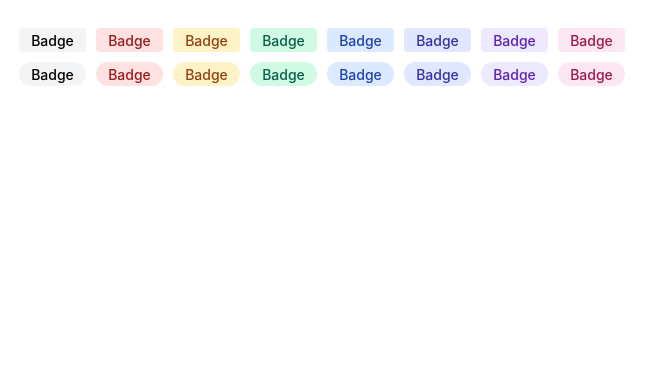
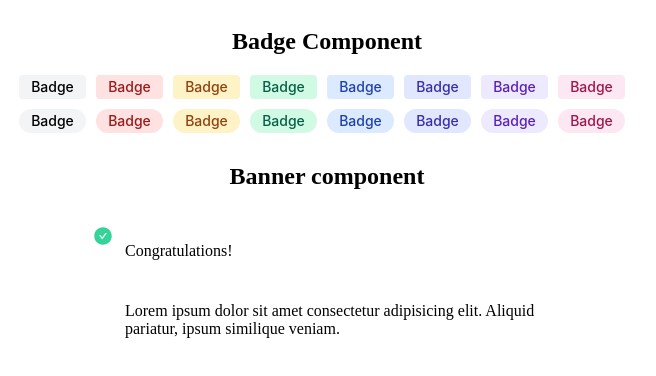
Before and after one commit to Shanmukh459/ComponentLibrary, a React (Vite) app: page / in a window 1280 px wide. Shown: the top 376 px of the page, without its empty margins (313-969 px from the left). Built offline with nearby package versions, Linux system fonts and the light colour scheme.

Commit message:
banner basic code

```diff
--- a/package.json
+++ b/package.json
@@ -12,7 +12,8 @@
   "dependencies": {
     "classnames": "^2.3.2",
     "react": "^18.2.0",
-    "react-dom": "^18.2.0"
+    "react-dom": "^18.2.0",
+    "react-icons": "^4.11.0"
   },
   "devDependencies": {
     "@types/react": "^18.2.15",
--- a/src/App.jsx
+++ b/src/App.jsx
@@ -1,11 +1,15 @@
 import React from "react"
-import Badge from "./components/Badge"
+import Badge from "./components/Badge/Badge"
+import Banner from "./components/Banner/Banner"
+import {AiFillCheckCircle} from "react-icons/ai"
 import "./app.css"
 
 export default function App() {
   return (
     <main>
       <section>
+        <h2>Badge Component</h2>
+        <div className="badge-button">
           <Badge shape="square" clr="gray">Badge</Badge>
           <Badge shape="square" clr="red">Badge</Badge>
           <Badge shape="square" clr="yellow">Badge</Badge>
@@ -14,8 +18,8 @@ export default function App() {
           <Badge shape="square" clr="indigo">Badge</Badge>
           <Badge shape="square" clr="purple">Badge</Badge>
           <Badge shape="square" clr="pink">Badge</Badge>
-      </section>
-      <section>
+        </div>
+        <div className="badge-button">
           <Badge shape="pill" clr="gray">Badge</Badge>
           <Badge shape="pill" clr="red">Badge</Badge>
           <Badge shape="pill" clr="yellow">Badge</Badge>
@@ -24,6 +28,21 @@ export default function App() {
           <Badge shape="pill" clr="indigo">Badge</Badge>
           <Badge shape="pill" clr="purple">Badge</Badge>
           <Badge shape="pill" clr="pink">Badge</Badge>
+        </div>
+      </section>
+      <section>
+        <h2>Banner component</h2>
+        <div className="banner-div">
+          <Banner clr="green">
+            <div className="banner-left">
+              <AiFillCheckCircle />
+            </div>
+            <div className="banner-right">
+              <p>Congratulations!</p>
+              <p>Lorem ipsum dolor sit amet consectetur adipisicing elit. Aliquid pariatur, ipsum similique veniam.</p>
+            </div>
+          </Banner>
+        </div>
       </section>
 
     </main>
--- a/src/app.css
+++ b/src/app.css
@@ -1,9 +1,20 @@
 main {
-    padding-top: 10px;
+    display: flex;
+    flex-direction: column;
+    width: 500px;
+    margin: auto;
 }
-section {
+.badge-button {
     display: flex;
     justify-content: center;
-    margin: 0px;
+    margin-bottom: 10px;
+}
 
+h2 {
+    text-align: center;
 }
+
+.banner-div {
+    display: flex;
+    flex-direction: row;
+}
--- a/src/components/Badge.jsx
+++ b/src/components/Badge/Badge.jsx
@@ -8,9 +8,9 @@ export default function Badge({children, clr, shape}) {
     const allClasses = classnames(colorClass, shapeClass)
 
     return (
-        <main>
+        <div>
             <button className={allClasses}>{children}</button>
-        </main>
+        </div>
 
     )
 }
--- /dev/null
+++ b/src/components/Banner/Banner.jsx
@@ -0,0 +1,11 @@
+import React from "react"
+import "./banner.css"
+
+export default function Banner({children}) {
+    console.log(children)
+    return (
+        <div className="banner-element">
+            {children}
+        </div>
+    )
+}
--- /dev/null
+++ b/src/components/Banner/banner.css
@@ -0,0 +1,27 @@
+.banner-element {
+    display: flex;
+    flex-direction: row;
+    justify-content: center;
+    align-items: flex-start;
+    padding: 16px;
+    gap: 12px;
+}
+
+.banner-left > svg {
+    color: #34D399;
+    width: 20px;
+    height: 20px;
+    margin: 0px;
+}
+
+.banner-left{
+    margin: 0px;
+}
+
+.banner-right {
+    display: flex;
+    flex-direction: column;
+    text-align: start;
+    gap: 10px;
+    margin: 0px;
+}
```
Also changed, not shown: src/components/Badge/badge.css (renamed from src/components/badge.css), 1 other file (tests, documents, lock files or other folders). Lines whose indentation alone changed are shown as unchanged.
